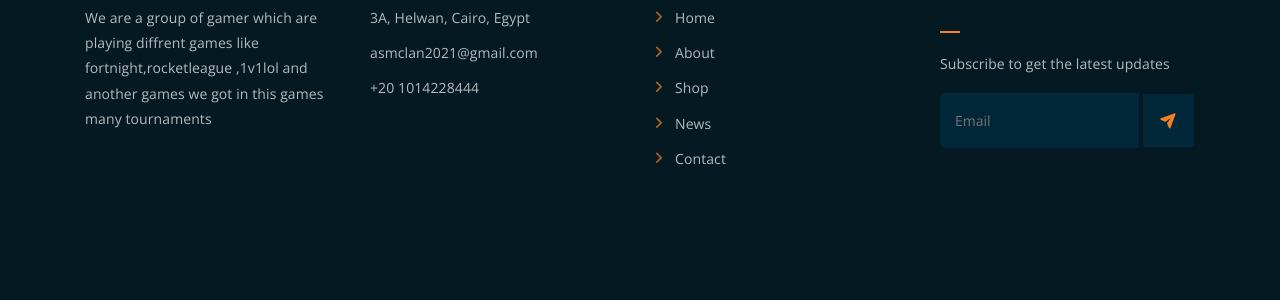
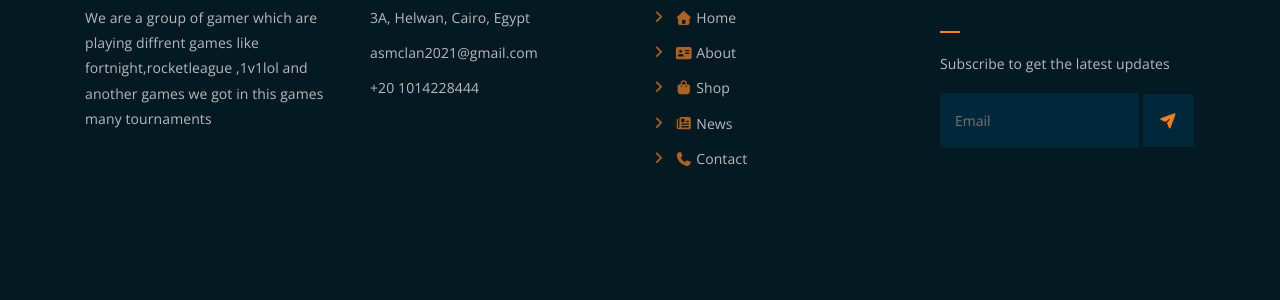
Before and after one commit to Ahmad1Shmd/ASM, a plain HTML site: page about.html in a window 1280 px wide. Shown: the part 3169-3469 px from the top of the page. Drawn offline with nearby package versions, Linux system fonts and the light colour scheme.

Commit message:
Add files via upload

```diff
--- a/about.html
+++ b/about.html
@@ -310,11 +310,11 @@
 					<div class="footer-box pages">
 						<h2 class="widget-title">Pages</h2>
 						<ul>
-							<li><a href="index.html">Home</a></li>
-							<li><a href="about.html">About</a></li>
-							<li><a href="shop.html">Shop</a></li>
-							<li><a href="news.html">News</a></li>
-							<li><a href="contact.html">Contact</a></li>
+							<li><a href="index.html"><i class="fas fa-home" style="color: #F28123"></i> Home</a></li>
+							<li><a href="about.html"><i class="fas fa-address-card" style="color: #F28123"></i> About</a></li>
+							<li><a href="shop.html"><i class="fas fa-shopping-bag" style="color: #F28123"></i> Shop</a></li>
+							<li><a href="news.html"><i class="fas fa-newspaper" style="color: #F28123"></i> News</a></li>
+							<li><a href="contact.html"><i class="fas fa-phone" style="color: #F28123"></i> Contact</a></li>
 						</ul>
 					</div>
 				</div>
```
Also changed, not shown: 404.html (+5 -5 lines), cart.html (+5 -5 lines), checkout.html (+5 -5 lines), contact.html (+5 -5 lines), index.html (+6 -6 lines), news.html (+5 -5 lines), shop.html (+5 -5 lines).
